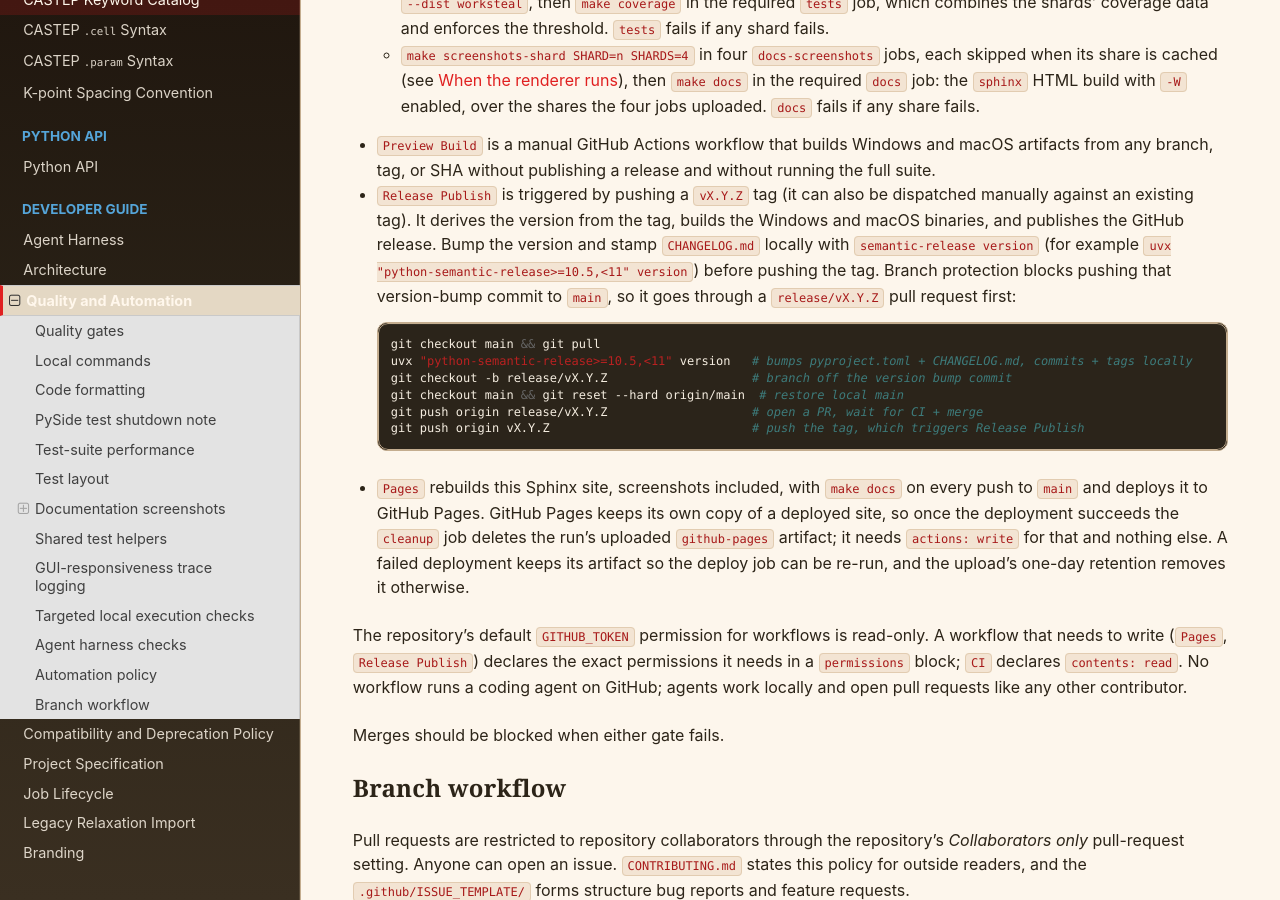
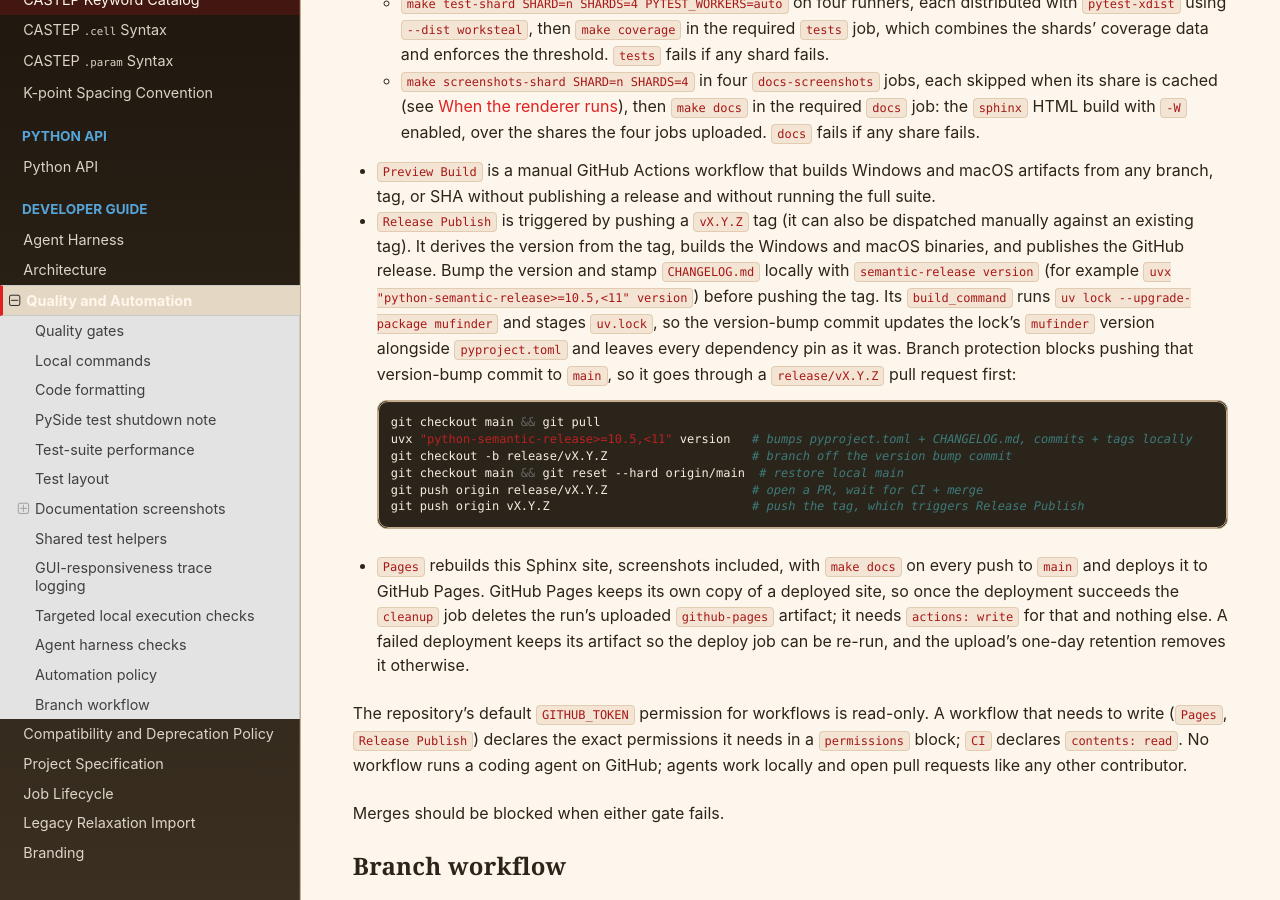
Before and after one commit to BenHuddart/mufinder, a Sphinx documentation site: the page built from docs/quality_and_automation.rst, in a window 1280 px wide and 900 px high, scrolled down 14001 px. Built offline with Sphinx 7.4.7 and the Read the Docs theme 3.1.0, drawn with Linux system fonts in a browser that asks for light colours; some of the changed text lies outside the part shown.

Commit message:
fix: keep uv.lock in sync with pyproject.toml (#252)
semantic-release bumped pyproject.toml without re-locking, leaving a
stale uv.lock on main that every local `uv sync` rewrote. The release
build_command now runs `uv lock --upgrade-package mufinder` and stages
uv.lock into the version-bump commit, and CI installs with
`uv sync --locked` so a lock that does not match pyproject.toml fails
the job instead of merging.

Co-authored-by: Claude Opus 5.5 <noreply@anthropic.com>

```diff
--- a/docs/quality_and_automation.rst
+++ b/docs/quality_and_automation.rst
@@ -135,8 +135,10 @@ CI runs on 4-vCPU runners. Keep these in place when changing the test setup:
   from a busy one, so a handful of slow tests at the end does not leave one
   worker running alone.
 - **``uv`` installs.** CI installs from ``uv.lock`` with
-  ``uv sync --frozen`` and a cached ``uv`` download store, which takes seconds
-  where ``pip`` took close to a minute per job.
+  ``uv sync --locked`` and a cached ``uv`` download store, which takes seconds
+  where ``pip`` took close to a minute per job. ``--locked`` fails the job when
+  ``uv.lock`` does not match ``pyproject.toml``, so a stale lock cannot merge;
+  run ``uv lock`` and commit the result to fix it.
 
 - **Incremental garbage collection between tests.** The autouse per-test Qt
   cleanup in ``tests/conftest.py`` runs ``gc.collect()`` after each test so
@@ -795,6 +797,9 @@ continuous integration and tag-driven publishing:
   Bump the version and stamp ``CHANGELOG.md`` locally with
   ``semantic-release version`` (for example
   ``uvx "python-semantic-release>=10.5,<11" version``) before pushing the tag.
+  Its ``build_command`` runs ``uv lock --upgrade-package mufinder`` and stages
+  ``uv.lock``, so the version-bump commit updates the lock's ``mufinder``
+  version alongside ``pyproject.toml`` and leaves every dependency pin as it was.
   Branch protection blocks pushing that version-bump commit to ``main``, so it
   goes through a ``release/vX.Y.Z`` pull request first:
 
--- a/pyproject.toml
+++ b/pyproject.toml
@@ -99,6 +99,12 @@ allow_zero_version = true
 commit_parser = "conventional"
 tag_format = "v{version}"
 version_toml = ["pyproject.toml:project.version"]
+# Re-lock after the version bump so the release commit carries a uv.lock that
+# matches pyproject.toml; CI's `uv sync --locked` rejects a stale lock.
+build_command = """
+uv lock --upgrade-package "$PACKAGE_NAME"
+git add uv.lock
+"""
 
 [tool.semantic_release.branches.main]
 match = "^main$"
```
Also changed, not shown: 2 other files.
